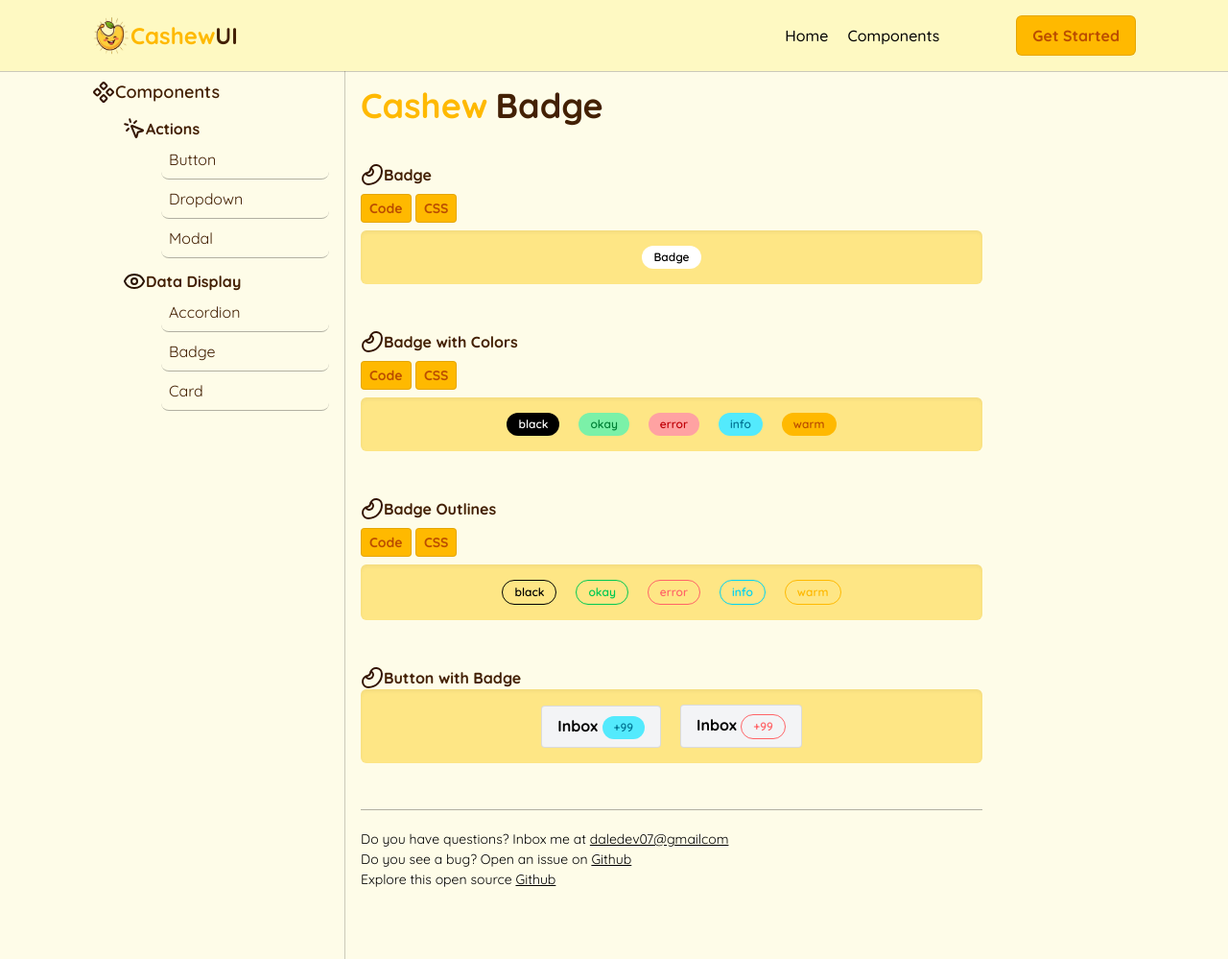
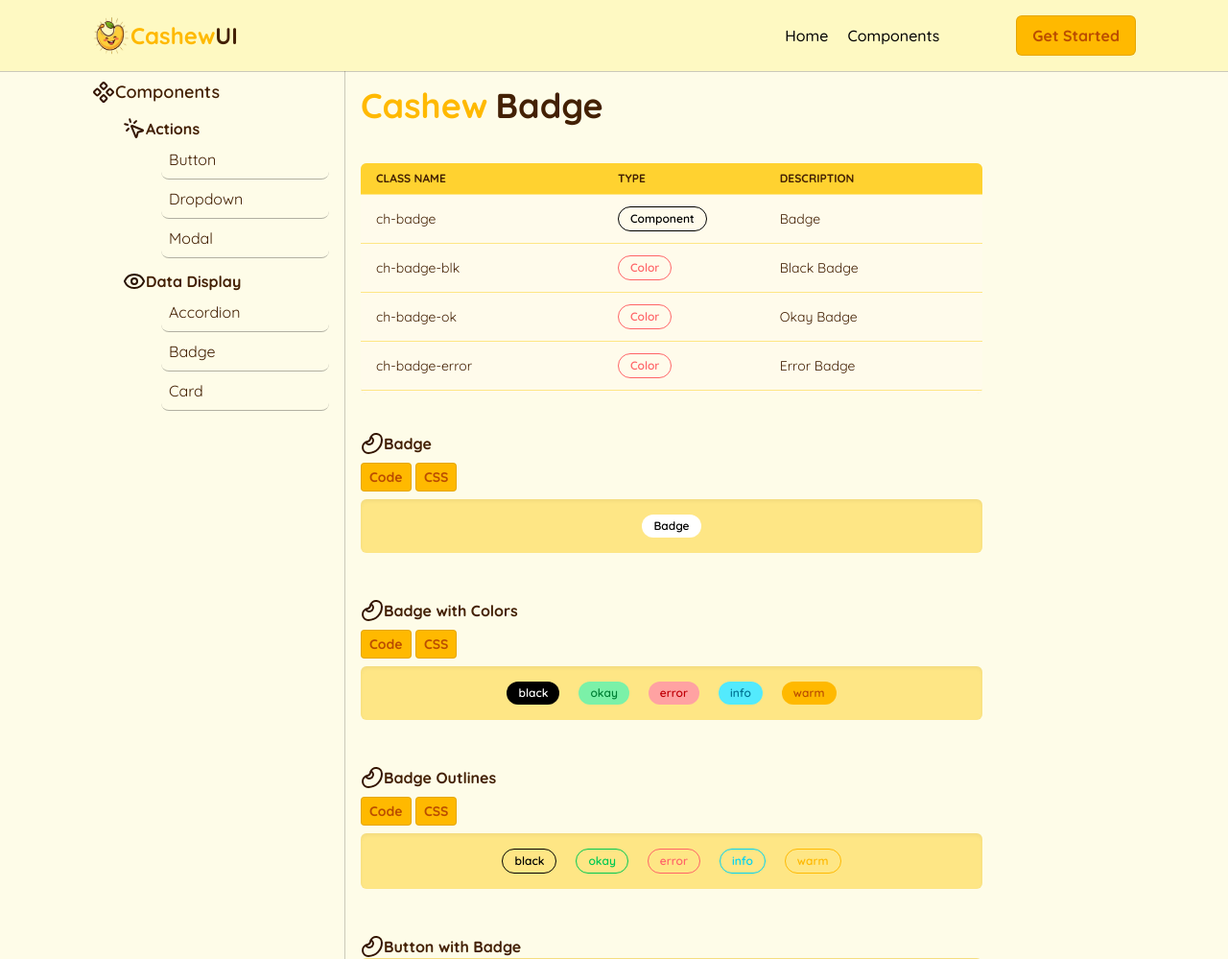
Before and after one commit to DaleStack/CashewUI, a Django app: page /docs/components/badge/ in a window 1280 px wide. Shown: the top 999 px of the page at 96% size. Run offline with Django 5.2, Linux system fonts and the light colour scheme; style sheets or scripts are compiled from the project's sources; some libraries are stand-ins or nearby versions.

Commit message:
added table for badge page

```diff
--- a/documentation/templates/documentation/pages/badge.html
+++ b/documentation/templates/documentation/pages/badge.html
@@ -7,6 +7,106 @@
         <div class="mb-10 flex items-center gap-2">
             <p class="text-4xl font-bold text-amber-400">Cashew</p>
             <p class="text-4xl font-bold text-yellow-950">Badge</p>
+        </div>
+
+        <div class="overflow-y-auto max-h-60 bg-amber-100 shadow-inner rounded-md mb-10">
+          <table class="w-full text-left text-sm text-yellow-950">
+            <thead class="bg-amber-300 font-bold uppercase text-xs text-yellow-950">
+                <tr>
+                    <th class="px-4 py-2">Class name</th>
+                    <th class="px-4 py-2">Type</th>
+                    <th class="px-4 py-2">Description</th>
+                </tr>
+            </thead>
+            <tbody class="bg-amber-50">
+                <tr class="border-t border-amber-200">
+                    <td class="px-4 py-3">ch-badge</td>
+                    <td class="px-4 py-3"><span class="ch-badge-outline">Component</span></td>
+                    <td class="px-4 py-3">Badge</td>
+                </tr>
+            </tbody>
+
+            <tbody class="bg-amber-50">
+                <tr class="border-t border-amber-200">
+                    <td class="px-4 py-3">ch-badge-blk</td>
+                    <td class="px-4 py-3"><span class="ch-badge-error-outline">Color</span></td>
+                    <td class="px-4 py-3">Black Badge</td>
+                </tr>
+            </tbody>
+
+            <tbody class="bg-amber-50">
+                <tr class="border-t border-amber-200">
+                    <td class="px-4 py-3">ch-badge-ok</td>
+                    <td class="px-4 py-3"><span class="ch-badge-error-outline">Color</span></td>
+                    <td class="px-4 py-3">Okay Badge</td>
+                </tr>
+            </tbody>
+
+            <tbody class="bg-amber-50">
+                <tr class="border-t border-amber-200">
+                    <td class="px-4 py-3">ch-badge-error</td>
+                    <td class="px-4 py-3"><span class="ch-badge-error-outline">Color</span></td>
+                    <td class="px-4 py-3">Error Badge</td>
+                </tr>
+            </tbody>
+
+            <tbody class="bg-amber-50">
+                <tr class="border-t border-amber-200">
+                    <td class="px-4 py-3">ch-badge-info</td>
+                    <td class="px-4 py-3"><span class="ch-badge-error-outline">Color</span></td>
+                    <td class="px-4 py-3">Info Badge</td>
+                </tr>
+            </tbody>
+
+            <tbody class="bg-amber-50">
+                <tr class="border-t border-amber-200">
+                    <td class="px-4 py-3">ch-badge-warm</td>
+                    <td class="px-4 py-3"><span class="ch-badge-error-outline">Color</span></td>
+                    <td class="px-4 py-3">Warm Badge</td>
+                </tr>
+            </tbody>
+
+            <tbody class="bg-amber-50">
+                <tr class="border-t border-amber-200">
+                    <td class="px-4 py-3">ch-badge-outline</td>
+                    <td class="px-4 py-3"><span class="ch-badge-info-outline">Style</span></td>
+                    <td class="px-4 py-3">Outline Badge</td>
+                </tr>
+            </tbody>
+
+            <tbody class="bg-amber-50">
+                <tr class="border-t border-amber-200">
+                    <td class="px-4 py-3">ch-badge-ok-outline</td>
+                    <td class="px-4 py-3"><span class="ch-badge-info-outline">Style</span></td>
+                    <td class="px-4 py-3">Okay Outline Badge</td>
+                </tr>
+            </tbody>
+
+            <tbody class="bg-amber-50">
+                <tr class="border-t border-amber-200">
+                    <td class="px-4 py-3">ch-badge-error-outline</td>
+                    <td class="px-4 py-3"><span class="ch-badge-info-outline">Style</span></td>
+                    <td class="px-4 py-3">Error Outline Badge</td>
+                </tr>
+            </tbody>
+
+            <tbody class="bg-amber-50">
+                <tr class="border-t border-amber-200">
+                    <td class="px-4 py-3">ch-badge-info-outline</td>
+                    <td class="px-4 py-3"><span class="ch-badge-info-outline">Style</span></td>
+                    <td class="px-4 py-3">Info Outline Badge</td>
+                </tr>
+            </tbody>
+
+            <tbody class="bg-amber-50">
+                <tr class="border-t border-amber-200">
+                    <td class="px-4 py-3">ch-badge-warm-outline</td>
+                    <td class="px-4 py-3"><span class="ch-badge-info-outline">Style</span></td>
+                    <td class="px-4 py-3">Warm Outline Badge</td>
+                </tr>
+            </tbody>
+
+          </table>
         </div>
 
         <!-- DEFAULT BADGE -->
```
Also changed, not shown: documentation/templates/documentation/pages/accordion.html (+20 -0 lines).
